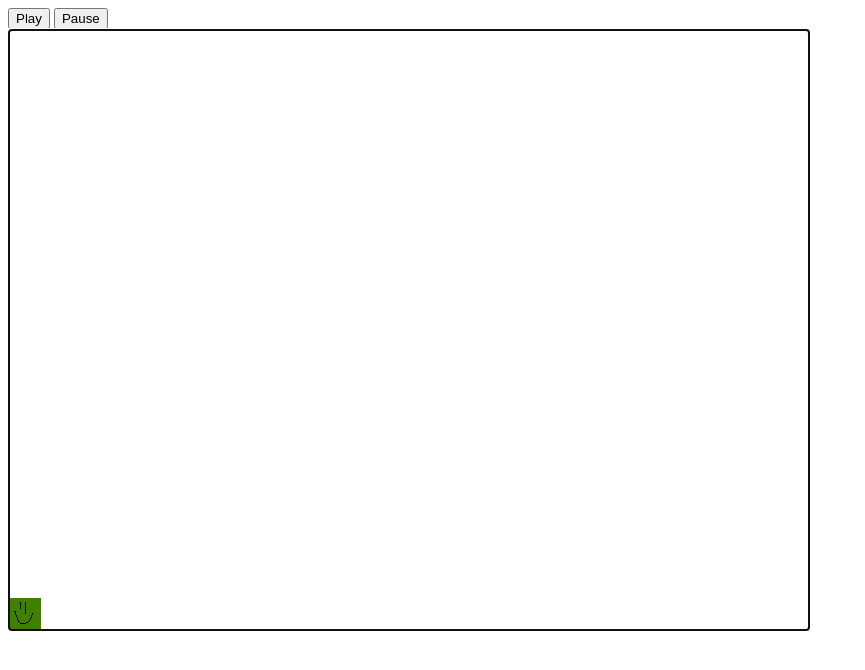
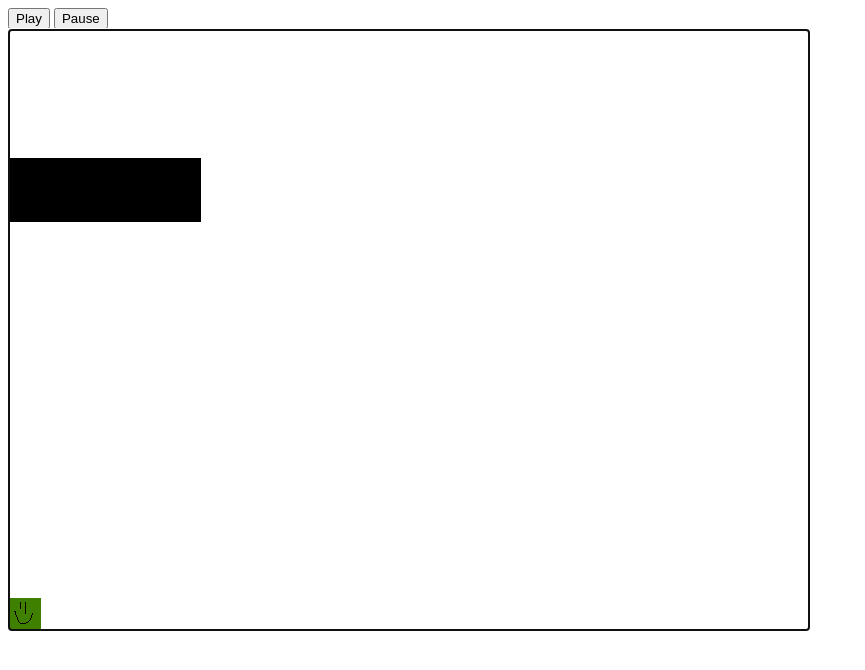
Before and after one commit to mdeabreu/ggj, a plain HTML site: page index.html in a window 1280 px wide. Shown: the whole page, without its empty margins (0-865 px from the left). Drawn offline with Linux system fonts and the light colour scheme.

Commit message:
Add tile loading.

```diff
--- a/index.html
+++ b/index.html
@@ -12,6 +12,7 @@
         <script src="js/createjs-2013.12.12.min.js"></script>
         <script src="js/jquery-2.1.0.js"></script>
         <script src="js/player.js"></script>
+        <script src="js/level.js"></script>
         <script src="js/balance.js"></script>
     </body>
 </html>
--- a/js/balance.js
+++ b/js/balance.js
@@ -21,6 +21,9 @@
         player = new Player("assets/player.png", canvas);
         stage.addChild(player);
         player.reset();
+
+        var tiles = loadTiles();
+        stage.addChild(tiles);
 
         // Set the parameters for our Ticker including the function we call every tick
         createjs.Ticker.setFPS(30);
--- /dev/null
+++ b/js/level.js
@@ -0,0 +1,47 @@
+(function() {
+    var tileImage = new Image();
+    tileImage.src = "assets/tile.png";
+
+    var tileMap = [
+        [0, 0, 0],
+        [0, 0, 0],
+        [1, 1, 1]
+    ];
+
+    var passabilityMap = [
+        [0, 0, 0],
+        [0, 0, 0],
+        [1, 1, 1]
+    ];
+
+    function loadTiles() {
+        var tiles = new createjs.Container();
+
+        for(var i = 0; i < tileMap.length; ++i) {
+            var row = tileMap[i];
+            for(var j = 0; j < row.length; ++j) {
+                var cell = row[j];
+
+                if(cell == 0)
+                    continue;
+
+                var bitmap;
+
+                if(cell == 1)
+                    bitmap = new createjs.Bitmap(tileImage);
+
+                bitmap.x = j * 64;
+                bitmap.y = i * 64;
+                tiles.addChild(bitmap);
+            }
+        }
+
+        return tiles;
+    }
+
+    function loadPassability() {
+        return passabilityMap;
+    }
+
+    window.loadTiles = loadTiles;
+})();
```
Also changed, not shown: assets/tile.png (added).
